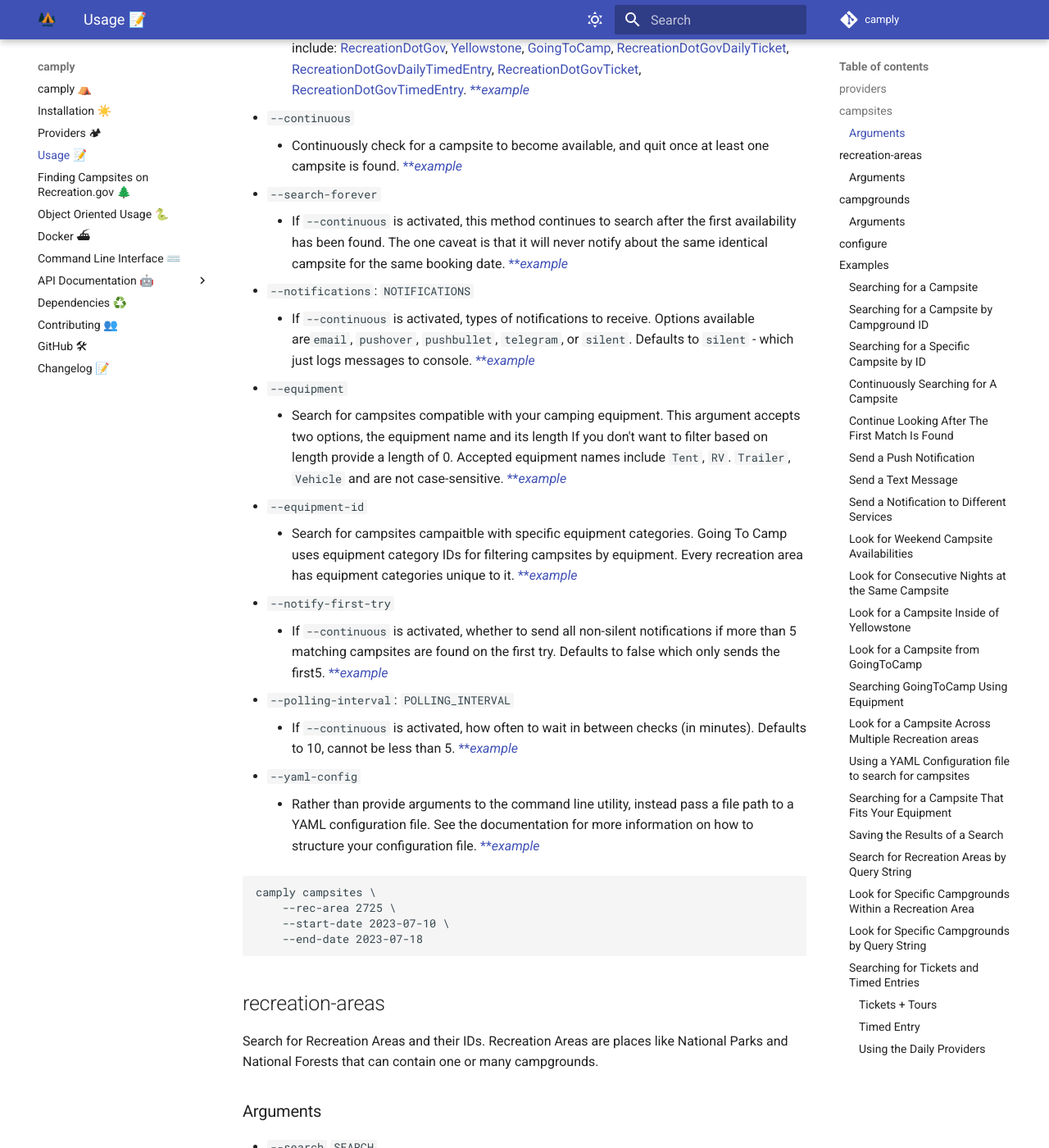
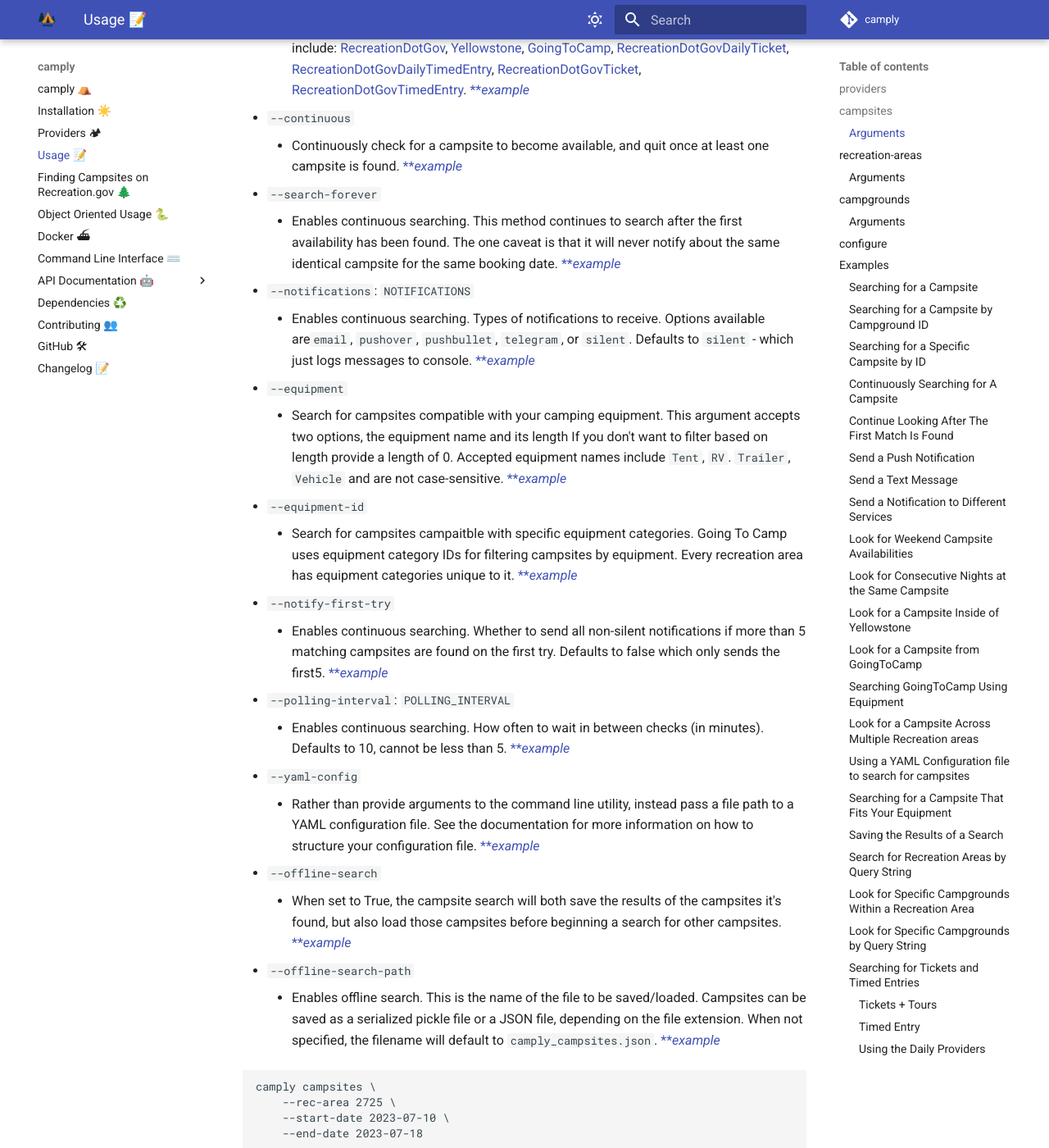
Before and after one commit to juftin/camply, an MkDocs documentation site: the page built from docs/command_line_usage.md, in a window 1280 px wide and 1400 px high, scrolled down 1932 px. Shown: the whole window at 82% size. Built offline with MkDocs 1.6.1 and Material for MkDocs 9.7.7, drawn with Linux system fonts in a browser that asks for light colours; comment, search, counter and statistics services are not loaded; some of the changed text lies outside the part shown.

Commit message:
✨ CLI Refactor

````diff
--- a/docs/command_line_usage.md
+++ b/docs/command_line_usage.md
@@ -93,12 +93,12 @@
         found.
         [\*\*_example_](#continuously-searching-for-a-campsite)
 -   `--search-forever`
-    -   If `--continuous` is activated, this method continues to search after the first availability
+    -   Enables continuous searching. This method continues to search after the first availability
         has been found. The one caveat is that it will never notify about the same identical campsite
         for the same booking date.
         [\*\*_example_](#continue-looking-after-the-first-match-is-found)
 -   `--notifications`: `NOTIFICATIONS`
-    -   If `--continuous` is activated, types of notifications to receive. Options available
+    -   Enables continuous searching. Types of notifications to receive. Options available
         are`email`, `pushover`, `pushbullet`, `telegram`, or `silent`. Defaults to `silent` - which just logs
         messages to console.
         [\*\*_example_](#send-a-push-notification)
@@ -114,11 +114,11 @@
         area has equipment categories unique to it.
         [\*\*_example_](#searching-goingtocamp-using-equipment)
 -   `--notify-first-try`
-    -   If `--continuous` is activated, whether to send all non-silent notifications if more than 5
+    -   Enables continuous searching. Whether to send all non-silent notifications if more than 5
         matching campsites are found on the first try. Defaults to false which only sends the first5.
         [\*\*_example_](#continuously-searching-for-a-campsite)
 -   `--polling-interval`: `POLLING_INTERVAL`
-    -   If `--continuous` is activated, how often to wait in between checks (in minutes). Defaults to
+    -   Enables continuous searching. How often to wait in between checks (in minutes). Defaults to
         10, cannot be less than 5.
         [\*\*_example_](#look-for-weekend-campsite-availabilities)
 -   `--yaml-config`
@@ -126,6 +126,15 @@
         configuration file. See the documentation for more information on how to structure your
         configuration file.
         [\*\*_example_](#using-a-yaml-configuration-file-to-search-for-campsites)
+-   `--offline-search`
+    -   When set to True, the campsite search will both save the results of the campsites it's
+        found, but also load those campsites before beginning a search for other campsites.
+        [\*\*_example_](#saving-the-results-of-a-search)
+-   `--offline-search-path`
+    -   Enables offline search. This is the name of the file to be saved/loaded. Campsites can be saved as
+        a serialized pickle file or a JSON file, depending on the file extension. When not specified,
+        the filename will default to `camply_campsites.json`.
+        [\*\*_example_](#saving-the-results-of-a-search)
 
 ```commandline
 camply campsites \
@@ -247,16 +256,17 @@
 
 ### Continuously Searching for A Campsite
 
-Sometimes you want to look for campgrounds until an eventual match is found. The below snippet will
+Most of the time you want to look for campgrounds until an eventual match is found. The below snippet will
 search for matching campsites until it finds a match. It also sends a notification via `pushover`
 once matches are found. Alternate notification methods are `email`, `pushbullet`, `telegram`, and `silent` (
 default).
 
-**Important Note**: When `camply` is told to run `--continuous` with non-silent notifications set up
-and it finds more than 5 matching campsites on the first try, it will only send notifications for
-the first 5 campsites. This is to prevent thousands of campsites flooding your notifications. It's
-always encouraged to perform an initial online search before setting up a `camply` search. To bypass
-this behavior and send all notifications, pass the `--notify-first-try` argument.
+!!! note
+
+    The use of **`--continuous`** in the below example isn't actually necessary.
+    Continuous searching is enabled when any of the following options are provided:
+    **`--notifications`**, **`--search-forever`**, **`--polling-interval`**,
+    **`--notify-first-try`**.
 
 ```commandline
 camply campsites \
@@ -267,6 +277,14 @@
     --notifications pushover \
     --notify-first-try
 ```
+
+!!! warning
+
+    When `camply` is told to running continuously with non-silent notifications set up
+    and it finds more than 5 matching campsites on the first try, it will only send notifications for
+    the first 5 campsites. This is to prevent thousands of campsites flooding your notifications. It's
+    always encouraged to perform an initial online search before setting up a `camply` search. To bypass
+    this behavior and send all notifications, pass the `--notify-first-try` argument.
 
 ### Continue Looking After The First Match Is Found
 
--- a/mkdocs.yml
+++ b/mkdocs.yml
@@ -62,6 +62,7 @@
           custom_checkbox: true
     - pymdownx.highlight:
           anchor_linenums: true
+    - admonition:
 plugins:
     - search
     - gen-files:
````
Also changed, not shown: other parts of docs/command_line_usage.md (+1 -9 lines), 3 other files.
